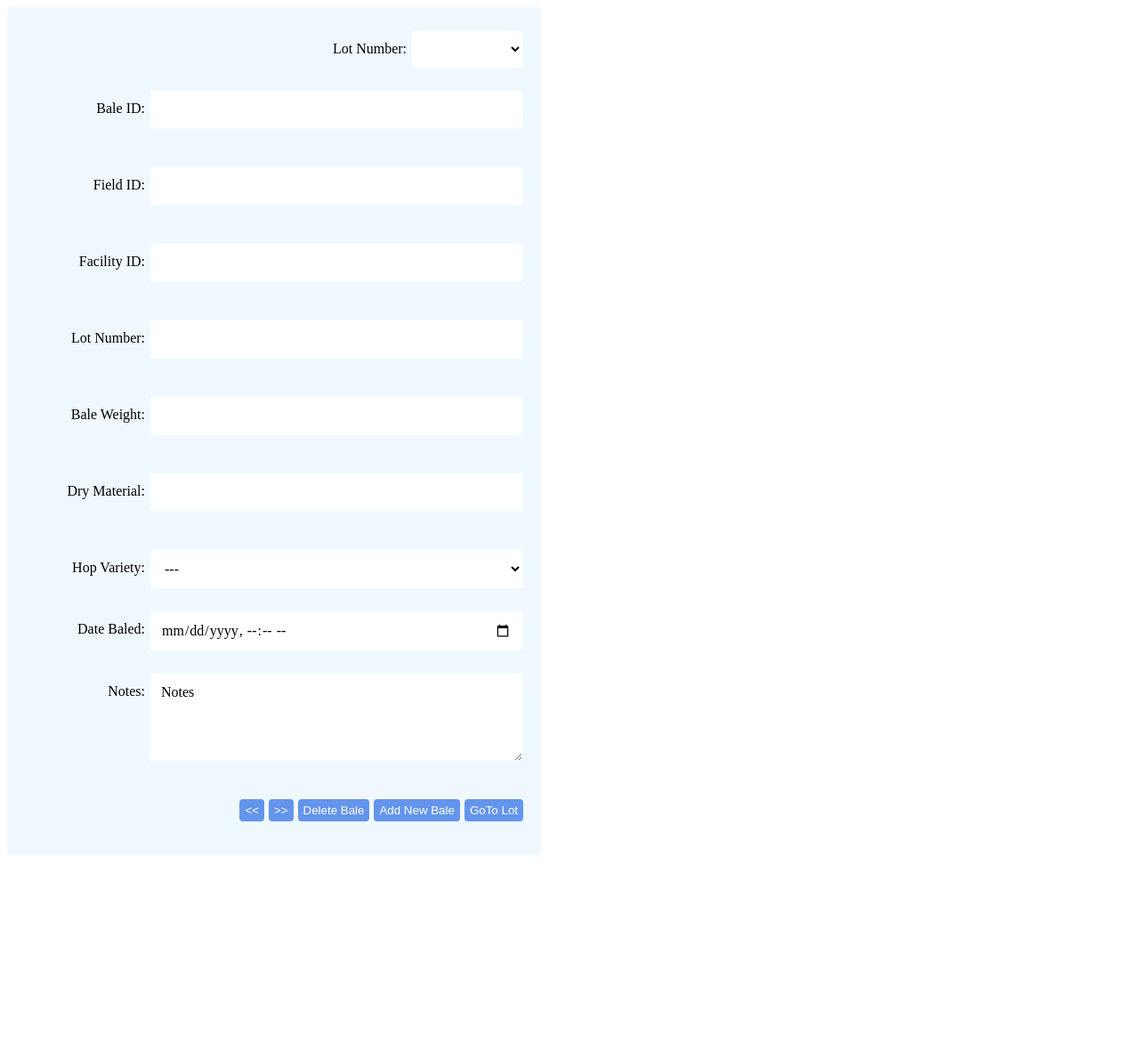
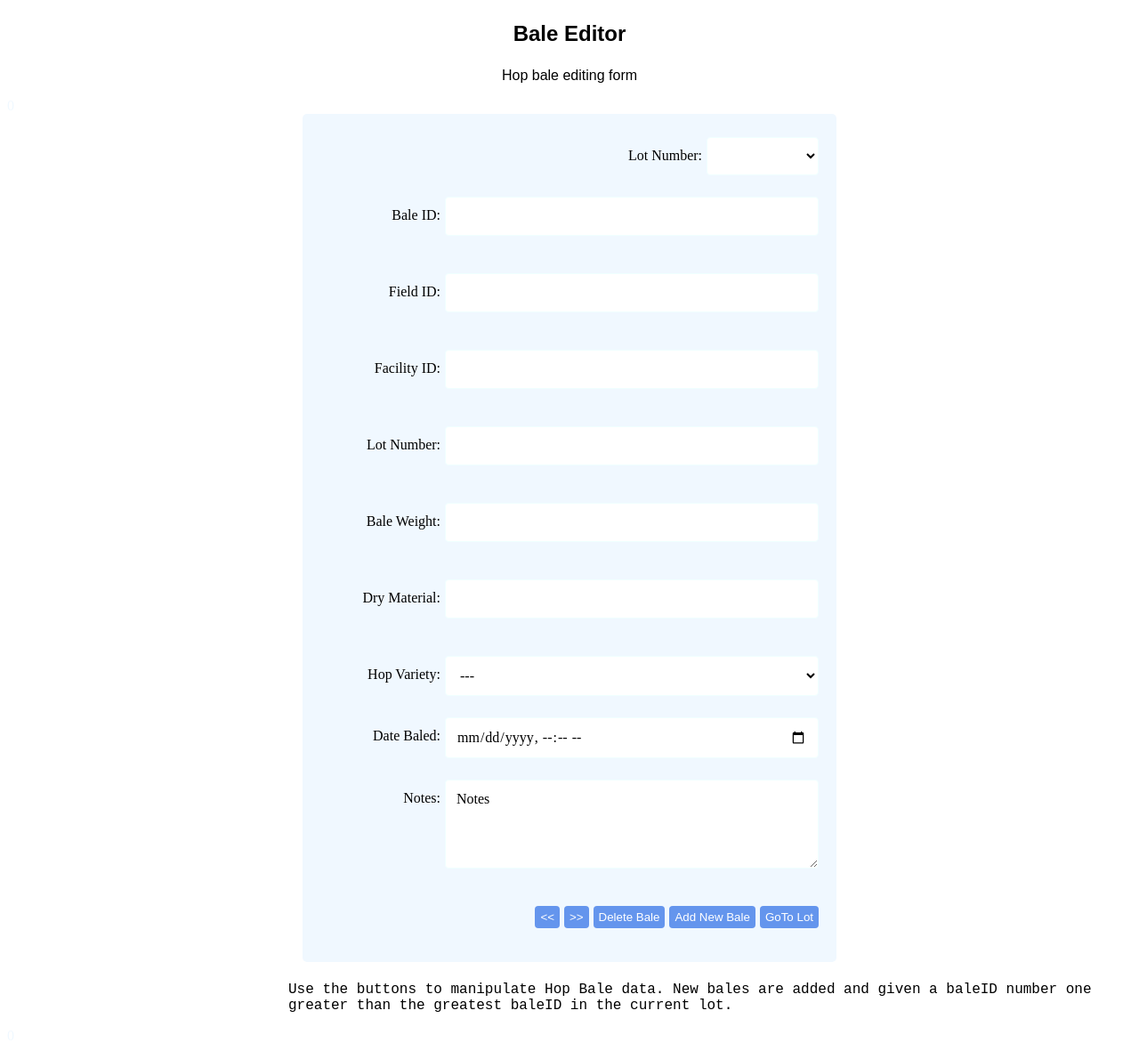
Before and after one commit to bjdev86/LotBaleApp, a website: page src/view/baleEditor.html in a window 1280 px wide. Shown: the whole page at 89% size. Before the commit the page ends 969 px from the top, so only its background shows below. Drawn offline with Linux system fonts and the light colour scheme.

Commit message:
Added header and footer

```diff
--- a/src/view/CSS/formstyle.css
+++ b/src/view/CSS/formstyle.css
@@ -88,6 +88,7 @@ input[type=button]:hover
     padding: 20px;
     min-width: 100px;
     max-width: 600px;
+    margin: auto; /* Center the container div */
 }
 
 /* Styling for column 1 25% */
@@ -105,6 +106,29 @@ input[type=button]:hover
     float: right;
     width: 75%;
     margin-top: 6px;
+}
+
+/* Class styling for the header */
+.header1
+{
+    text-align: center;
+    font-family: Arial, Helvetica, sans-serif;
+    font-weight: bold;
+    font-size: x-large;
+}
+
+/* Class styling for the header2 (sub header) */
+.header2
+{
+    text-align: center;
+    font-family: Arial, Helvetica, sans-serif;
+}
+
+/* Class styling for the footer*/
+.footer
+{
+    text-align: left;
+    font-family: 'Courier New', Courier, monospace;
 }
 
 /* Stylizing the row
--- a/src/view/baleEditor.html
+++ b/src/view/baleEditor.html
@@ -12,6 +12,20 @@ and open the template in the editor.
         <link rel="stylesheet" type="text/css" href="./CSS/formstyle.css">
     </head>
     <body>
+
+    <!-- Header Row -->
+    <div class="row">
+        <div class="header1">
+            <p>
+                Bale Editor
+            </p>
+        </div><!--header1-->
+        <div class="header2">
+            <p>
+                Hop bale editing form
+            </p>
+        </div><!--header2-->
+    </div><!--row-->
 
     <!--Div container for the form. Creating a responsive form. The form will
         be organized in a grid pattern with rows and columns-->
@@ -182,7 +196,7 @@ and open the template in the editor.
             <!--Col 2 @ 12% for each button-->
             <div class="col-75">
 
-                <input type="button" value="GoTo Lot" name="goToBale"/>
+                <input type="button" value="GoTo Lot" name="goToBale" aria-disabled="true"/>
                 <input type="button" value="Add New Bale" name="nwBaleButton"/>
                 <input type="button" value="Delete Bale" name="dltBaleButton"/>
                 <input type="button" value=">>" name="next"/>
@@ -192,6 +206,15 @@ and open the template in the editor.
 
         </form>
     </div>
+
+    <!-- Footer -->
+    <div class="row">
+        <div class="footer col-75">
+            <p>
+                Use the buttons to manipulate Hop Bale data. New bales are added and given a baleID number one greater than the greatest baleID in the current lot.
+            </p>
+        </div> <!-- footer row -->
+    </div><!-- row -->
 
         <script>
 
```
